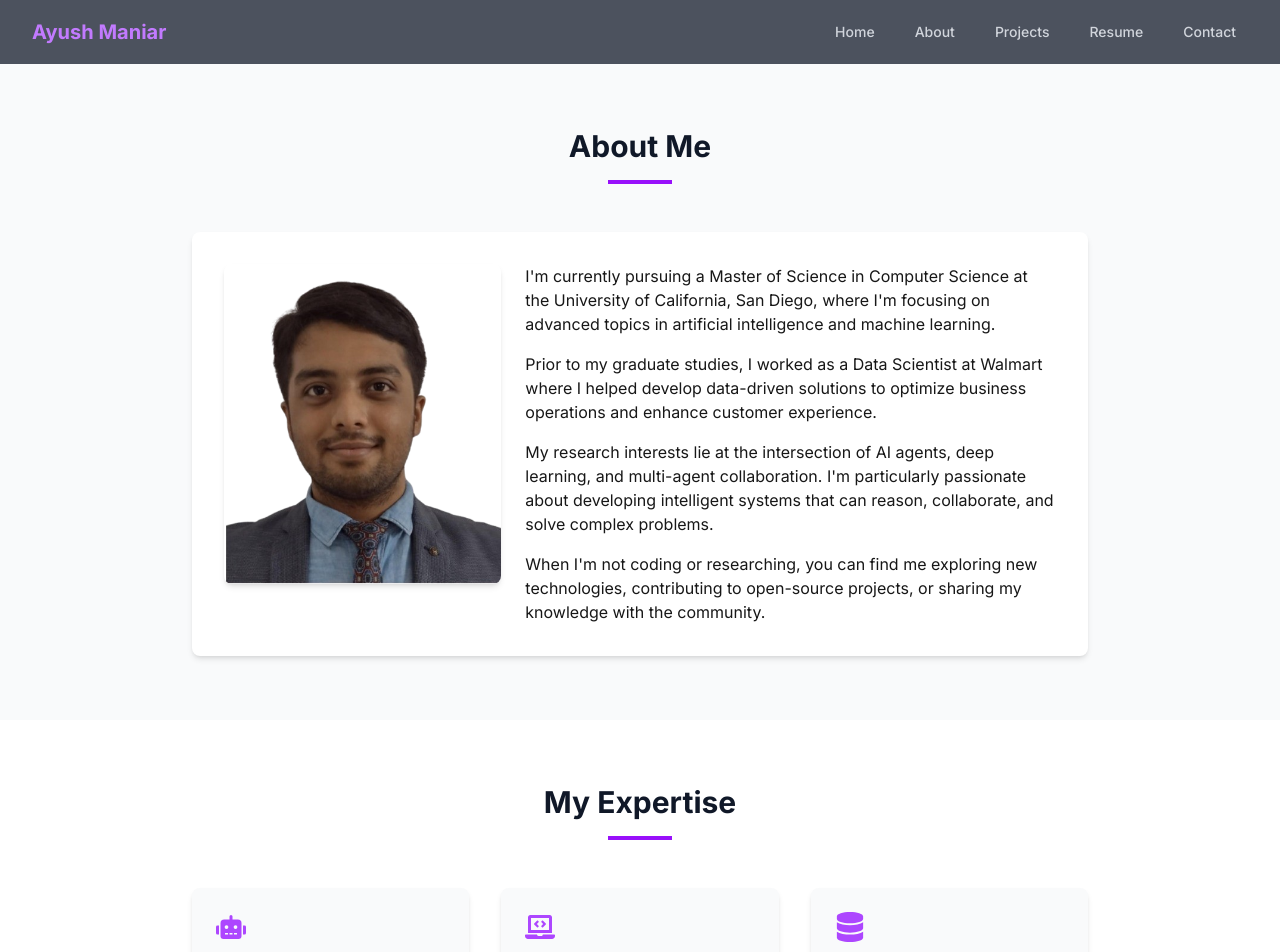
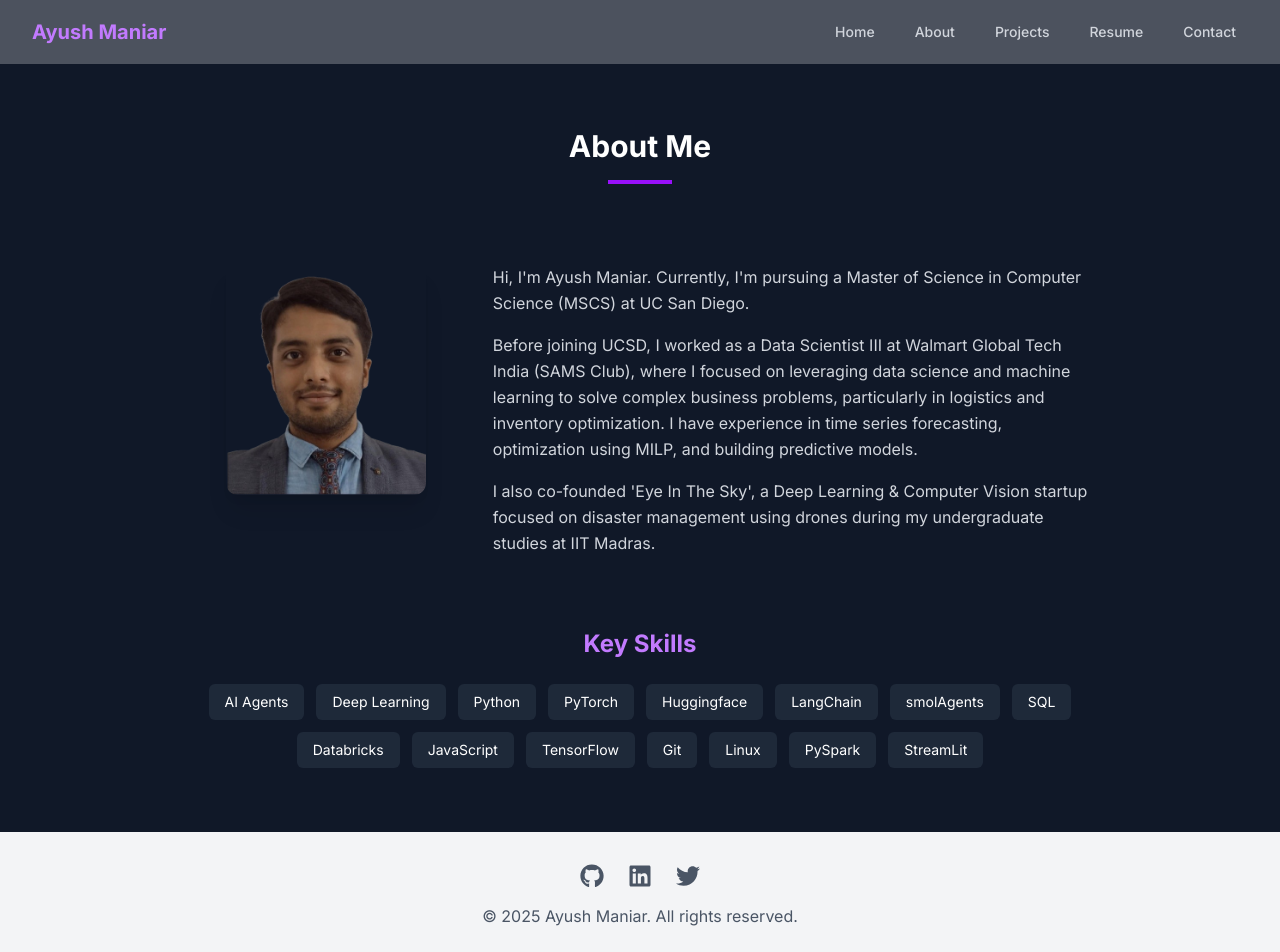
Before and after one commit to Ayushmaniar/Ayushmaniar.github.io, a Next.js app in the folder portfolio/: page /about in a window 1280 px wide. Shown: the top 952 px of the page. Built offline with nearby package versions, Linux system fonts and the light colour scheme.

Commit message:
refactor: Simplify About page skills section and improve layout

```diff
--- a/portfolio/src/app/about/page.tsx
+++ b/portfolio/src/app/about/page.tsx
@@ -4,7 +4,6 @@ import { motion } from 'framer-motion';
 import { useInView } from 'react-intersection-observer';
 import Navbar from '@/components/Navbar';
 import Footer from '@/components/Footer';
-import { FaLaptopCode, FaDatabase, FaRobot } from 'react-icons/fa';
 import Image from 'next/image';
 
 export default function About() {
@@ -19,9 +18,9 @@ export default function About() {
   });
 
   const skills = [
-    { name: "AI Agents", icon: <FaRobot className="text-purple-500 text-3xl mb-2" />, description: "Developing intelligent agents capable of reasoning and decision making in complex environments." },
-    { name: "Deep Learning", icon: <FaLaptopCode className="text-purple-500 text-3xl mb-2" />, description: "Neural networks architecture, computer vision, and natural language processing models." },
-    { name: "Data Science", icon: <FaDatabase className="text-purple-500 text-3xl mb-2" />, description: "Statistical analysis, data visualization, and machine learning algorithms." },
+    "AI Agents", "Deep Learning", "Python", "PyTorch", "Huggingface",
+    "LangChain", "smolAgents", "SQL", "Databricks", "JavaScript",
+    "TensorFlow", "Git", "Linux", "PySpark", "StreamLit"
   ];
 
   const containerVariants = {
@@ -49,7 +48,7 @@ export default function About() {
 
       <main className="flex-grow pt-16">
         {/* About Section */}
-        <section className="py-16 px-4 sm:px-6 lg:px-8 bg-gray-50 dark:bg-gray-900">
+        <section className="py-16 px-4 sm:px-6 lg:px-8 bg-gray-900" id="about">
           <div
             ref={sectionRef}
             className="max-w-4xl mx-auto"
@@ -60,7 +59,7 @@ export default function About() {
               transition={{ duration: 0.6 }}
               className="text-center mb-12"
             >
-              <h1 className="text-3xl font-bold text-gray-900 dark:text-white mb-4">About Me</h1>
+              <h1 className="text-3xl font-bold text-white mb-4">About Me</h1>
               <div className="w-16 h-1 bg-purple-600 mx-auto"></div>
             </motion.div>
 
@@ -68,78 +67,57 @@ export default function About() {
               initial={{ opacity: 0, y: 20 }}
               animate={sectionInView ? { opacity: 1, y: 0 } : { opacity: 0, y: 20 }}
               transition={{ duration: 0.6, delay: 0.2 }}
-              className="bg-white dark:bg-gray-800 rounded-lg shadow-md p-6 md:p-8"
+              className="flex flex-col md:flex-row items-start justify-center gap-8 max-w-[900px] mx-auto py-8"
             >
-              <div className="flex flex-col md:flex-row items-start gap-6">
-                <div className="w-full md:w-1/3 flex-shrink-0">
+              <div className="flex-none md:w-[30%] flex justify-center items-start">
                 <Image
                   src="/Ayush_Maniar_UCSD_ID_PIC.png"
                   alt="Ayush Maniar"
                   width={240}
                   height={240}
-                    className="rounded-lg shadow-md w-full h-auto"
+                  className="w-full max-w-[200px] h-auto rounded-xl shadow-xl object-cover"
                   priority
                 />
               </div>
-                <div className="w-full md:w-2/3">
-                  <div className="prose dark:prose-invert max-w-none">
-                    <p className="mb-4">
-                      I'm currently pursuing a Master of Science in Computer Science at the University of California, San Diego,
-                      where I'm focusing on advanced topics in artificial intelligence and machine learning.
+
+              <div className="flex-grow md:w-[70%] max-w-[800px] mx-auto text-left">
+                <p className="mb-4 text-gray-300 leading-relaxed">
+                  Hi, I'm Ayush Maniar. Currently, I'm pursuing a Master of Science in Computer Science (MSCS) at UC San Diego.
                 </p>
-                    <p className="mb-4">
-                      Prior to my graduate studies, I worked as a Data Scientist at Walmart where I helped develop
-                      data-driven solutions to optimize business operations and enhance customer experience.
+                <p className="mb-4 text-gray-300 leading-relaxed">
+                  Before joining UCSD, I worked as a Data Scientist III at Walmart Global Tech India (SAMS Club), where I focused on leveraging data science and machine learning to solve complex business problems, particularly in logistics and inventory optimization. I have experience in time series forecasting, optimization using MILP, and building predictive models.
                 </p>
-                    <p className="mb-4">
-                      My research interests lie at the intersection of AI agents, deep learning, and multi-agent
-                      collaboration. I'm particularly passionate about developing intelligent systems that can
-                      reason, collaborate, and solve complex problems.
-                    </p>
-                    <p>
-                      When I'm not coding or researching, you can find me exploring new technologies,
-                      contributing to open-source projects, or sharing my knowledge with the community.
+                <p className="mb-4 text-gray-300 leading-relaxed">
+                  I also co-founded 'Eye In The Sky', a Deep Learning & Computer Vision startup focused on disaster management using drones during my undergraduate studies at IIT Madras.
                 </p>
               </div>
-                </div>
-              </div>
-            </motion.div>
-          </div>
-        </section>
-
-        {/* Skills Section */}
-        <section className="py-16 px-4 sm:px-6 lg:px-8 bg-white dark:bg-gray-800">
-          <div
-            ref={skillsRef}
-            className="max-w-4xl mx-auto"
-          >
-            <motion.div
-              initial={{ opacity: 0, y: 20 }}
-              animate={skillsInView ? { opacity: 1, y: 0 } : { opacity: 0, y: 20 }}
-              transition={{ duration: 0.6 }}
-              className="text-center mb-12"
-            >
-              <h2 className="text-3xl font-bold text-gray-900 dark:text-white mb-4">My Expertise</h2>
-              <div className="w-16 h-1 bg-purple-600 mx-auto"></div>
             </motion.div>
 
             <motion.div
+              ref={skillsRef}
+              initial={{ opacity: 0, y: 20 }}
+              animate={skillsInView ? { opacity: 1, y: 0 } : { opacity: 0, y: 20 }}
+              transition={{ duration: 0.6, delay: 0.3 }}
+              className="w-full max-w-[900px] mx-auto pt-6"
+            >
+              <h3 className="text-2xl font-bold text-purple-400 mb-6 text-center">Key Skills</h3>
+
+              <motion.ul
                 variants={containerVariants}
                 initial="hidden"
                 animate={skillsInView ? "visible" : "hidden"}
-              className="grid grid-cols-1 md:grid-cols-3 gap-8"
+                className="flex flex-wrap justify-center gap-3 list-none p-0"
               >
                 {skills.map((skill, index) => (
-                <motion.div
+                  <motion.li
                     key={index}
                     variants={itemVariants}
-                  className="bg-gray-50 dark:bg-gray-700 rounded-lg shadow-md p-6 text-center hover:shadow-lg transition-shadow duration-300"
+                    className="bg-gray-800 text-white px-4 py-2 rounded-md hover:bg-purple-600 transition-all duration-300 transform hover:scale-105 text-sm"
                   >
-                  {skill.icon}
-                  <h3 className="text-xl font-semibold mb-2 text-gray-900 dark:text-white">{skill.name}</h3>
-                  <p className="text-gray-600 dark:text-gray-300">{skill.description}</p>
-                </motion.div>
+                    {skill}
+                  </motion.li>
                 ))}
+              </motion.ul>
             </motion.div>
           </div>
         </section>
```
Lines whose indentation alone changed are shown as unchanged.
